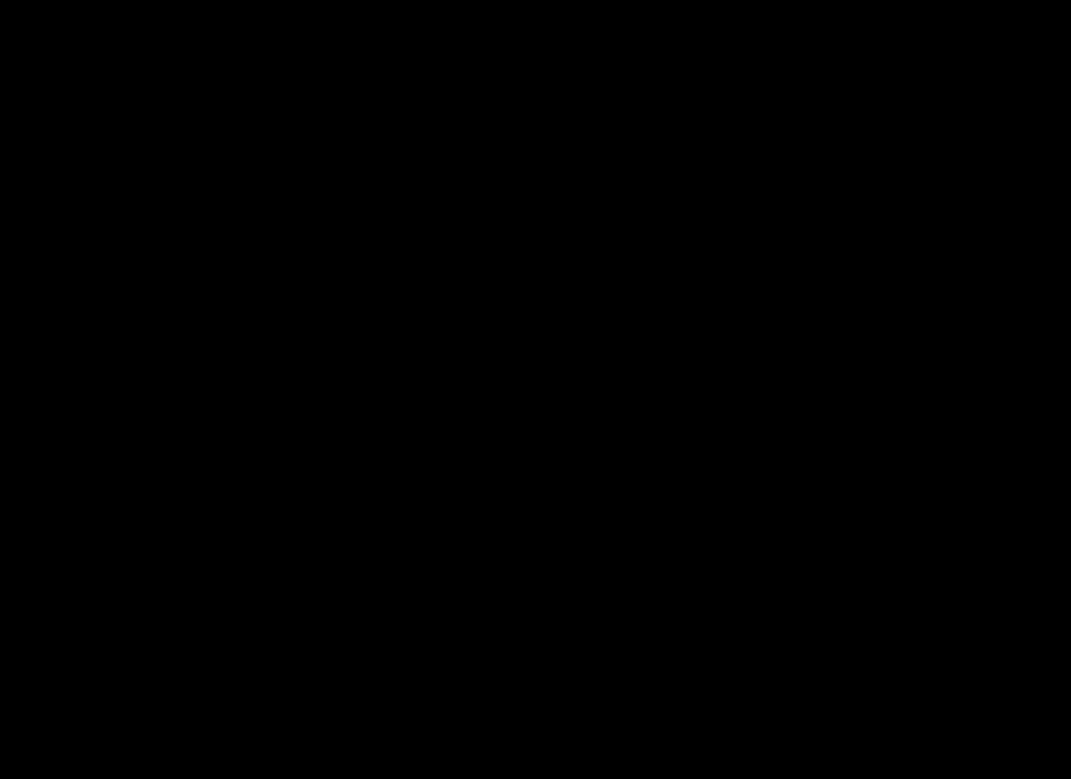
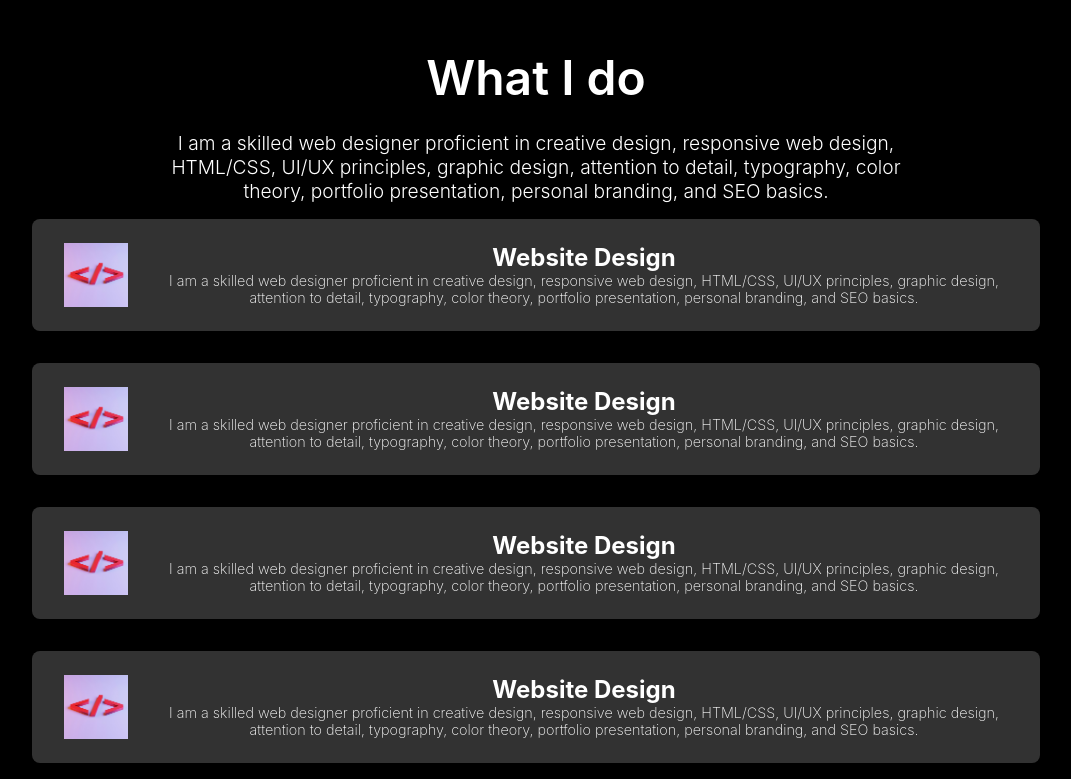
Before and after one commit to Dochuodho/portfolio, a React (Create React App) app in the folder ochuodhoportfolio/: page / in a window 1280 px wide. Shown: the part 816-1595 px from the top of the page, without its empty margins (104-1175 px from the left). Before the commit the page ends 816 px from the top, so only its background shows below. Built offline with nearby package versions, Linux system fonts and the light colour scheme.

Commit message:
about page

```diff
--- a/ochuodhoportfolio/src/App.js
+++ b/ochuodhoportfolio/src/App.js
@@ -1,11 +1,13 @@
 import Navbar from "./components/NavBar/navbar";
 import Intro from "./components/Intro/intro";
+import Skills from "./components/Skills/skills";
 
 function App() {
   return (
     <div className="App">
       <Navbar/>
       <Intro/>
+      <Skills/>
 
     </div>
   );
--- a/ochuodhoportfolio/src/components/NavBar/navbar.css
+++ b/ochuodhoportfolio/src/components/NavBar/navbar.css
@@ -1,4 +1,5 @@
 .navbar {
+    background: black;
     height: 5rem;
     width: 100vw;
     max-width: 75rem;
--- /dev/null
+++ b/ochuodhoportfolio/src/components/Skills/skills.css
@@ -0,0 +1,62 @@
+#skills {
+    overflow: hidden;
+    width: 100vw;
+    max-width: 65rem;
+    display: flex;
+    flex-direction: column;
+    align-items: center;
+    justify-content: center;
+    text-align: center;
+    margin: 0 auto;
+
+}
+
+.skillTitle {
+    font-size: 3rem;
+    font-weight: 600;
+    padding-top: 3rem;
+    margin-bottom: 1.5rem;
+
+
+
+
+}
+
+.skillDescription {
+    font-weight: 300;
+    font-size: 1.2rem;
+    max-width: 50rem;
+    padding: 0 2rem;
+
+}
+
+.skillBars {
+    margin: 1.5rem;
+    width: 100vw;
+    max-width: 80%;
+    text-align: left;
+
+}
+
+.skillBar {
+    display: flex;
+    margin: 1rem;
+    padding: 1.5rem 2rem;
+    border-radius: 0.5rem;
+    background: rgb(50, 50, 50);
+}
+
+.skillBarImg {
+    object-fit: cover;
+    height: 4rem;
+    width: 4rem;
+    margin-right: 2rem;
+
+
+}
+
+.skillBarText>p {
+    font-size: 0.9rem;
+    font-weight: 200;
+
+}
--- /dev/null
+++ b/ochuodhoportfolio/src/components/Skills/skills.js
@@ -0,0 +1,66 @@
+import React from 'react'
+import './skills.css';
+import web from '../../assets/webdesign.jpg';
+
+
+const skills = () => {
+  return (
+    <section id='skills'>
+      <span className="skillTitle">What I do</span>
+      <span className="skillDescription">I am a skilled web designer proficient in creative design, responsive web design, HTML/CSS, UI/UX principles, graphic design, attention to detail, typography, color theory, portfolio presentation, personal branding, and SEO basics.</span>
+      <div className="skillBar">
+          <img src={web} alt="web" className="skillBarImg" />
+          <div className="skillBarText">
+            <h2>Website Design</h2>
+            <p>I am a skilled web designer proficient in creative design, responsive web design, HTML/CSS, UI/UX principles, graphic design, attention to detail, typography, color theory, portfolio presentation, personal branding, and SEO basics.</p>
+
+          </div>
+
+
+
+
+      </div>
+      <div className="skillBar">
+          <img src={web} alt="web" className="skillBarImg" />
+          <div className="skillBarText">
+            <h2>Website Design</h2>
+            <p>I am a skilled web designer proficient in creative design, responsive web design, HTML/CSS, UI/UX principles, graphic design, attention to detail, typography, color theory, portfolio presentation, personal branding, and SEO basics.</p>
+
+          </div>
+
+
+
+
+      </div>
+      <div className="skillBar">
+          <img src={web} alt="web" className="skillBarImg" />
+          <div className="skillBarText">
+            <h2>Website Design</h2>
+            <p>I am a skilled web designer proficient in creative design, responsive web design, HTML/CSS, UI/UX principles, graphic design, attention to detail, typography, color theory, portfolio presentation, personal branding, and SEO basics.</p>
+
+          </div>
+
+
+
+
+      </div>
+      <div className="skillBar">
+          <img src={web} alt="web" className="skillBarImg" />
+          <div className="skillBarText">
+            <h2>Website Design</h2>
+            <p>I am a skilled web designer proficient in creative design, responsive web design, HTML/CSS, UI/UX principles, graphic design, attention to detail, typography, color theory, portfolio presentation, personal branding, and SEO basics.</p>
+
+          </div>
+
+
+
+
+      </div>
+
+
+
+    </section>
+  )
+}
+
+export default skills
```
Also changed, not shown: ochuodhoportfolio/src/assets/webdesign.jpg (added).
